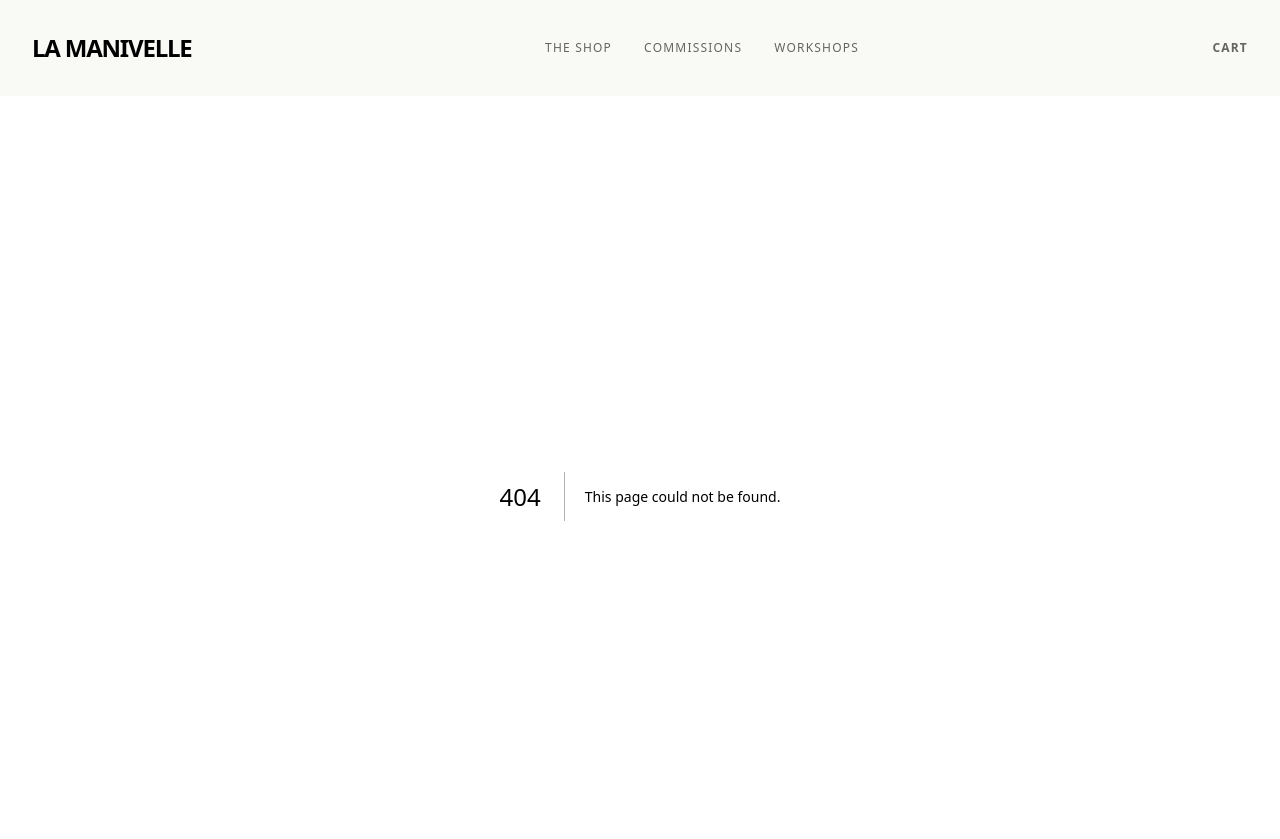
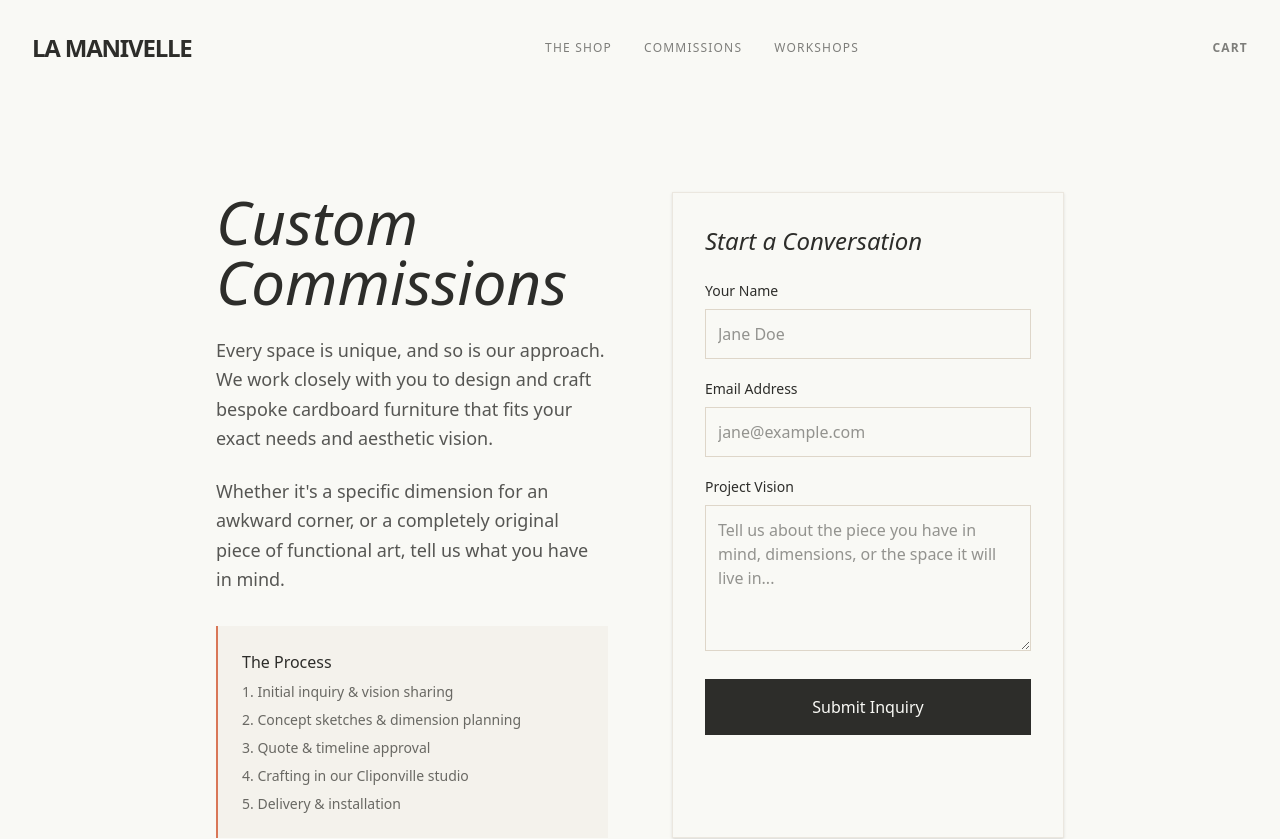
Before and after one commit to shamil2/manivelle, a Next.js app: page /commissions in a window 1280 px wide. Before the commit this address had no page. Shown: the top 839 px of the page. Built offline with nearby package versions, Linux system fonts and the light colour scheme.

Commit message:
feat: add shop, commissions, and workshop placeholder pages

```diff
--- /dev/null
+++ b/app/commissions/page.tsx
@@ -0,0 +1,75 @@
+export default function CommissionsPage() {
+  return (
+    <div className="container mx-auto px-6 py-24 max-w-4xl">
+      <div className="grid grid-cols-1 md:grid-cols-2 gap-16">
+        <div>
+          <h1 className="font-serif text-5xl md:text-6xl mb-6 text-primary italic">Custom Commissions</h1>
+          <p className="text-lg text-primary/80 mb-6 font-light leading-relaxed">
+            Every space is unique, and so is our approach. We work closely with you to design and craft bespoke cardboard furniture that fits your exact needs and aesthetic vision.
+          </p>
+          <p className="text-lg text-primary/80 mb-8 font-light leading-relaxed">
+            Whether it's a specific dimension for an awkward corner, or a completely original piece of functional art, tell us what you have in mind.
+          </p>
+
+          <div className="bg-subtle/20 p-6 border-l-2 border-accent">
+            <h3 className="text-primary font-medium mb-2">The Process</h3>
+            <ol className="list-decimal list-inside text-primary/70 text-sm space-y-2">
+              <li>Initial inquiry & vision sharing</li>
+              <li>Concept sketches & dimension planning</li>
+              <li>Quote & timeline approval</li>
+              <li>Crafting in our Cliponville studio</li>
+              <li>Delivery & installation</li>
+            </ol>
+          </div>
+        </div>
+
+        <div className="bg-surface p-8 border border-subtle/50 shadow-sm relative">
+          <div className="absolute -top-3 -right-3 w-16 h-16 bg-cardboard-texture opacity-20 pointer-events-none" />
+          <h2 className="text-2xl font-serif italic mb-6 text-primary">Start a Conversation</h2>
+
+          <form className="flex flex-col gap-5" onSubmit={(e) => e.preventDefault()}>
+            <div className="flex flex-col gap-2">
+              <label htmlFor="name" className="text-sm font-medium text-primary">Your Name</label>
+              <input
+                type="text"
+                id="name"
+                placeholder="Jane Doe"
+                className="w-full bg-surface border border-subtle p-3 outline-none focus:border-accent transition-colors"
+                required
+              />
+            </div>
+
+            <div className="flex flex-col gap-2">
+              <label htmlFor="email" className="text-sm font-medium text-primary">Email Address</label>
+              <input
+                type="email"
+                id="email"
+                placeholder="jane@example.com"
+                className="w-full bg-surface border border-subtle p-3 outline-none focus:border-accent transition-colors"
+                required
+              />
+            </div>
+
+            <div className="flex flex-col gap-2">
+              <label htmlFor="vision" className="text-sm font-medium text-primary">Project Vision</label>
+              <textarea
+                id="vision"
+                placeholder="Tell us about the piece you have in mind, dimensions, or the space it will live in..."
+                rows={5}
+                className="w-full bg-surface border border-subtle p-3 outline-none focus:border-accent transition-colors resize-y"
+                required
+              />
+            </div>
+
+            <button
+              type="submit"
+              className="w-full bg-primary text-surface p-4 font-medium hover:bg-primary/90 transition-colors mt-2"
+            >
+              Submit Inquiry
+            </button>
+          </form>
+        </div>
+      </div>
+    </div>
+  );
+}
--- /dev/null
+++ b/app/shop/page.tsx
@@ -0,0 +1,35 @@
+export default function ShopPage() {
+  return (
+    <div className="container mx-auto px-6 py-24 flex flex-col items-center justify-center min-h-[60vh] text-center">
+      <h1 className="font-serif text-5xl md:text-7xl mb-6 text-primary italic">The Shop</h1>
+      <p className="text-xl md:text-2xl text-primary/80 mb-12 max-w-2xl font-light">
+        A curated collection of ready-made artisanal cardboard objects.
+        We are currently crafting new pieces for the upcoming season.
+      </p>
+
+      <div className="bg-subtle/30 p-8 border border-subtle/50 rounded-sm w-full max-w-md">
+        <h2 className="text-xl font-medium mb-4 text-primary">Coming Soon</h2>
+        <p className="text-sm text-primary/70 mb-6">
+          Join the waitlist to be notified when the shop opens.
+        </p>
+        {/* Placeholder for email signup or Stripe integration */}
+        <form className="flex flex-col gap-3" onSubmit={(e) => e.preventDefault()}>
+          <input
+            type="email"
+            placeholder="Your email address"
+            className="w-full bg-surface border border-subtle p-3 outline-none focus:border-accent transition-colors"
+          />
+          <button
+            type="submit"
+            className="w-full bg-primary text-surface p-3 font-medium hover:bg-primary/90 transition-colors"
+          >
+            Notify Me
+          </button>
+        </form>
+        <div className="mt-8 pt-4 border-t border-subtle/30 text-xs text-primary/50 text-center">
+          <p>[ Stripe Integration Placeholder ]</p>
+        </div>
+      </div>
+    </div>
+  );
+}
--- /dev/null
+++ b/app/workshops/page.tsx
@@ -0,0 +1,58 @@
+export default function WorkshopsPage() {
+  return (
+    <div className="container mx-auto px-6 py-24">
+      <div className="text-center max-w-3xl mx-auto mb-16">
+        <h1 className="font-serif text-5xl md:text-7xl mb-6 text-primary italic">Workshops</h1>
+        <p className="text-xl text-primary/80 font-light leading-relaxed">
+          Discover the art of cartonnage in our Cliponville studio. Learn the techniques to transform humble cardboard into durable, beautiful furniture.
+        </p>
+      </div>
+
+      <div className="grid grid-cols-1 lg:grid-cols-3 gap-12 max-w-6xl mx-auto">
+        <div className="lg:col-span-1 space-y-8">
+          <div className="border border-subtle/50 p-8 bg-surface">
+            <h3 className="font-serif text-2xl italic text-primary mb-4">Discovery Session</h3>
+            <div className="text-sm text-primary/70 mb-4 flex justify-between border-b border-subtle/30 pb-2">
+              <span>Duration</span>
+              <span className="font-medium">3 Hours</span>
+            </div>
+            <p className="text-primary/80 font-light text-sm mb-6">
+              A perfect introduction. Learn the basic techniques of cutting, gluing, and finishing while creating a small decorative object to take home.
+            </p>
+            <span className="text-accent font-medium">€45.00</span>
+          </div>
+
+          <div className="border border-subtle/50 p-8 bg-surface relative overflow-hidden">
+            <div className="absolute top-0 right-0 w-2 h-full bg-natural/80" />
+            <h3 className="font-serif text-2xl italic text-primary mb-4">Furniture Masterclass</h3>
+            <div className="text-sm text-primary/70 mb-4 flex justify-between border-b border-subtle/30 pb-2">
+              <span>Duration</span>
+              <span className="font-medium">20 Sessions</span>
+            </div>
+            <p className="text-primary/80 font-light text-sm mb-6">
+              Our comprehensive course. Over several weeks, you will design, construct, and finish your own full-sized piece of cardboard furniture under expert guidance.
+            </p>
+            <span className="text-accent font-medium">€450.00</span>
+          </div>
+        </div>
+
+        <div className="lg:col-span-2 bg-subtle/10 border border-subtle/30 p-8 min-h-[500px] flex flex-col items-center justify-center text-center">
+          <h2 className="text-2xl font-serif italic text-primary mb-2">Book Your Session</h2>
+          <p className="text-primary/60 text-sm mb-8">Select a date and time that works for you.</p>
+
+          <div className="w-full max-w-md aspect-video border-2 border-dashed border-subtle/50 flex items-center justify-center bg-surface/50 rounded-sm">
+            <div className="text-primary/40 flex flex-col items-center gap-3">
+              <svg xmlns="http://www.w3.org/2000/svg" width="32" height="32" viewBox="0 0 24 24" fill="none" stroke="currentColor" strokeWidth="2" strokeLinecap="round" strokeLinejoin="round">
+                <rect x="3" y="4" width="18" height="18" rx="2" ry="2"></rect>
+                <line x1="16" y1="2" x2="16" y2="6"></line>
+                <line x1="8" y1="2" x2="8" y2="6"></line>
+                <line x1="3" y1="10" x2="21" y2="10"></line>
+              </svg>
+              <span>[ Calendly Widget Placeholder ]</span>
+            </div>
+          </div>
+        </div>
+      </div>
+    </div>
+  );
+}
```
Also changed, not shown: 1 other file (tests, documents, lock files or other folders).
